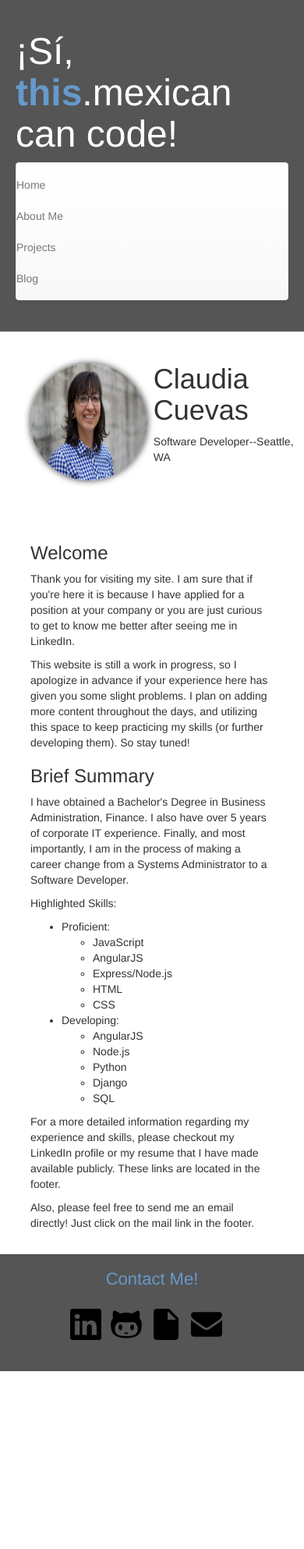
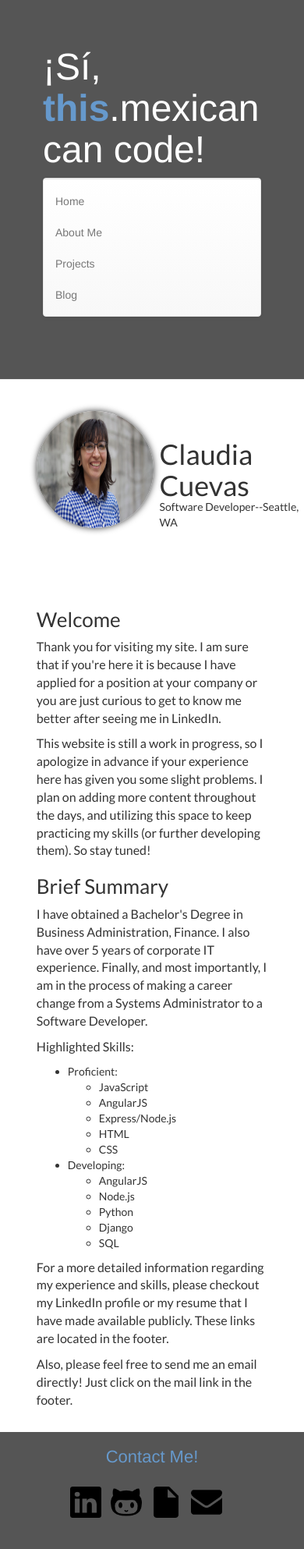
Before and after one commit to clcuevas/django_blog, a Django app: page / in a window 390 px wide. Shown: the whole page at 78% size. Before the commit the page ends 1758 px from the top, so only its background shows below. Run offline with Django 3.2, Linux system fonts and the light colour scheme; some libraries are stand-ins or nearby versions.

Commit message:
add fixed width for page views

```diff
--- a/blog/static/css/blog.css
+++ b/blog/static/css/blog.css
@@ -1,3 +1,30 @@
+@media (max-width: 990px) {
+    .navbar-header {
+        float: none;
+    }
+    .navbar-toggle {
+        display: block;
+    }
+    .navbar-collapse {
+        border-top: 1px solid transparent;
+        box-shadow: inset 0 1px 0 rgba(255,255,255,0.1);
+    }
+    .navbar-collapse.collapse {
+        display: none!important;
+    }
+    .navbar-nav {
+        float: none!important;
+        margin: 7.5px -15px;
+    }
+    .navbar-nav>li {
+        float: none;
+    }
+    .navbar-nav>li>a {
+        padding-top: 10px;
+        padding-bottom: 10px;
+    }
+}
+
 html, body {
   width: 100%;
   height: 100%;
@@ -12,13 +39,17 @@ html, body {
   background-color: #555;
   margin: 0 auto;
   padding: 20px;
-  width: 100%;
 }
 
 .page-header h1, .page-header h1 a, .page-header h1 a:visited, .page-header h1 a:active {
   color: #fff;
   font-size: 36pt;
   text-decoration: none;
+}
+
+.header-content {
+  width: 80%;
+  margin: 40px auto 60px auto;
 }
 
 .this-keyword {
@@ -40,11 +71,21 @@ html, body {
 /*  width: inherit;*/
   margin: 0 auto;
   overflow: hidden;
+  font-family: 'Lato', sans-serif;
 }
 
 .about-me {
-  width: 80%;
+  width: 76%;
   margin: 40px auto 60px auto;
+}
+
+.about-me > p {
+  font-size: 16px;
+}
+
+.about-me strong {
+  color: #6699CC;
+  font-weight: bold;
 }
 
 .profile {
@@ -53,7 +94,7 @@ html, body {
 }
 
 .profile img {
-  margin-left: 10%;
+  margin-left: 12%;
   margin-right: 2%;
   float: left;
   border-radius: 150px;
@@ -64,9 +105,26 @@ html, body {
   -moz-box-shadow: 0 0 8px rgba(0, 0, 0, .8);
 }
 
+.name-title {
+  margin-left: 30%;
+  padding-top: 16px;
+}
+
+.name-title h1 {
+  margin-bottom: -3px;
+}
+
 .landing-page {
-  width: 80%;
+  width: 76%;
   margin: 0 auto;
+}
+
+.landing-page > h3 {
+  font-size: 26px;
+}
+
+.landing-page > p {
+  font-size: 16px;
 }
 
 .date {
@@ -92,8 +150,6 @@ html, body {
 
 .pictures {
   text-align: center;
-/*  background-color: #555;
-  height: 500px;*/
 }
 
 .pictures ul li {
@@ -115,6 +171,15 @@ html, body {
 li.below:after {
   content: attr(title); /* places the contents of title below the image */
   display: block;
+}
+
+.post {
+  width: 76%;
+  margin: 40px auto 60px auto;
+}
+
+.post > p {
+  font-size: 16px;
 }
 
 /*
--- a/blog/templates/blog/about.html
+++ b/blog/templates/blog/about.html
@@ -18,7 +18,7 @@
   <p>In my free time, I enjoy playing or watching baseball. Although I support our Seattle Mariners team, my heart still belongs to the blue and red--Angels and Dodgers. I also enjoy hiking the Cascades. When time allows I pack my day backpack and hit the road to our National Forests. I am a strong believer in allowing yourself to unplug from your every day life and technology for a little R&R.</p>
   <h3>Technology</h3>
   <p>I have always had a passion for technology, but I never had a mentor throughout my education career to assist me into the realization it was something I should have pursued rather than a degree in Business Administration. It wasn’t until I moved to Seattle and had the opportunity to work with a few developers that I came to realize my interest and passion to seeing an application going from an idea to a realization. I then took a risk no one around me could ever think of doing. One year away from turning 30, and having 6 successful years in IT support/ administration, I quit my job (and left a promotion) to pursue my dream in some day becoming a successful developer.</p>
-  <p>Every individual I have had the pleasure and opportunity to work with can tell you the determination and passion I have for the work I am responsible for. I take great care to the projects I am overseeing, and I take great pride in the level of support I provide to other business partners I am in communication with. I also consider myself to being a goal-oriented individual. This has allowed me, and continue to, to expand my knowledge. I am a strong believer in where an individual should never settle for less, continue learning at your job no matter how many years of experience you may have. There is always an area we are not aware of that can play an important role in becoming an asset to the team and/ or company you are a part of. <strong><em>It is through education and an expansion in our knowledge that we are given the opportunities and tools to become innovative in what we do</em></strong>.</p>
+  <p>Every individual I have had the pleasure and opportunity to work with can tell you the determination and passion I have for the work I am responsible for. I take great care to the projects I am overseeing, and I take great pride in the level of support I provide to other business partners I am in communication with. I also consider myself to being a goal-oriented individual. This has allowed me, and continues to, to expand my knowledge. I am a strong believer in where an individual should never settle for less, continue learning at your job no matter how many years of experience you may have. There is always an area we are not aware of that can play an important role in becoming an asset to the team and/ or company you are a part of. <strong><em>It is through education and an expansion in our knowledge that we are given the opportunities and tools to become innovative in what we do</em></strong>.</p>
   <p>In five years from now I hope to see myself being an integral team member for a company that has given me the opportunity to grow with. I also hope to share my story with a greater audience in hope that it can help future generations of under privileged kids. I hope to be living proof that our American Dream still lives—there is an upward social mobility that is achieved through hard work.</p>
 </div>
 <div class="pictures">
--- a/blog/templates/blog/base.html
+++ b/blog/templates/blog/base.html
@@ -8,23 +8,26 @@
     <link rel="stylesheet" href="//maxcdn.bootstrapcdn.com/bootstrap/3.2.0/css/bootstrap-theme.min.css">
     <link rel="stylesheet" href="{% static "css/blog.css" %}">
     <link href="http://fonts.googleapis.com/css?family=Lobster&subset=latin,latin-ext" rel="stylesheet" type="text/css">
+    <link href='https://fonts.googleapis.com/css?family=Lato' rel='stylesheet' type='text/css'>
   </head>
   <body>
     <header class="page-header">
+      <div class="header-content">
         {% if user.is_authenticated %}
           <a href="{% url "post_new" %}" class="top-menu"><span class="glyphicon glyphicon-plus"></span></a>
         {% endif %}
         <h1><a href="/">&#161S&#237, <strong class="this-keyword">this</strong>.mexican can code!</a></h1>
         <nav class="navbar navbar-default">
-        <div>
+          <div class="navbar-collapse">
             <ul class="nav navbar-nav">
-            <li><a href="/">Home</a></li>
+              <li><a href="/" class="active">Home</a></li>
               <li><a href="/about">About Me</a></li>
               <li><a href="/projects">Projects</a></li>
               <li><a href="/post_list">Blog</a></li>
             </ul>
           </div>
         </nav>
+      </div>
     </header>
     <div class="content">
       <div class="">
@@ -43,5 +46,7 @@
         <li><a href="mailto:claudia.cuevasBA@yahoo.com" title="Email Me!"><img src="../static/img/envelope4.png" alt="Email Me!" height="40" width="40"></a></li>
       </ul>
     </footer>
+    <script src="https://ajax.googleapis.com/ajax/libs/jquery/2.1.3/jquery.min.js"></script>
+    <script src="https://maxcdn.bootstrapcdn.com/bootstrap/3.3.5/js/bootstrap.min.js"></script>
   </body>
 </html>
--- a/blog/templates/blog/landing_page.html
+++ b/blog/templates/blog/landing_page.html
@@ -3,8 +3,10 @@
 {% block content %}
   <div class="profile">
     <img src="../static/img/IMG_1283.jpg" class="profile-pic" width="150" height="150">
-    <h1>Claudia Cuevas</h1>
-    <p>Software Developer--Seattle, WA</p>
+    <div class="name-title">
+      <h1>Claudia Cuevas</h1>
+      <p>Software Developer--Seattle, WA</p>
+    </div>
   </div>
   <div class="landing-page">
     <h3>Welcome</h3>
```
Lines whose indentation alone changed are shown as unchanged.
